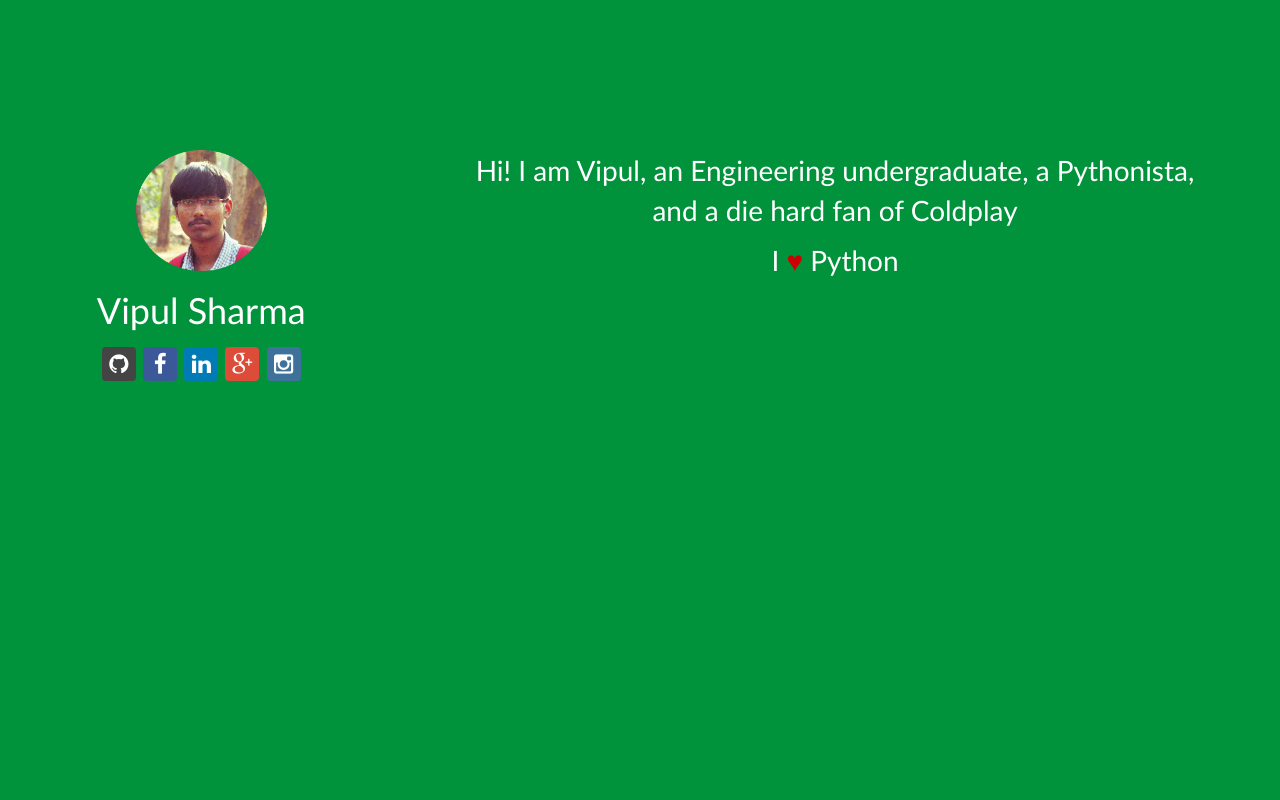
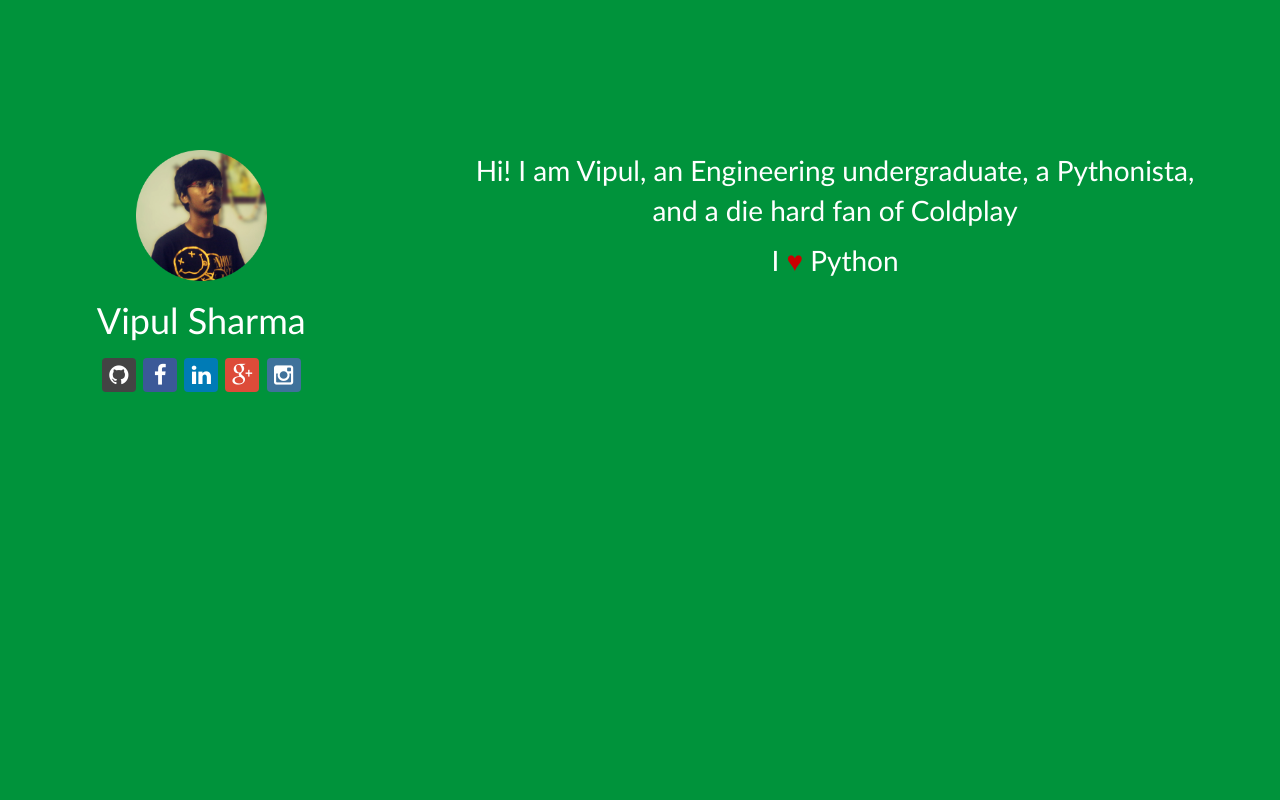
Before and after one commit to vipul-sharma20/django-HN, a Django app: template contacts/templates/myself.html in a window 1280 px wide. Run offline with Django 3.2, Linux system fonts and the light colour scheme; the template is opened without the code that fills it, so the values that code supplies are empty; parts of the project's set-up code (start-up, migrations or seed data) failed here and were passed over; some libraries are stand-ins or nearby versions.

Commit message:
changed image

```diff
--- a/contacts/templates/myself.html
+++ b/contacts/templates/myself.html
@@ -52,7 +52,7 @@
             <div class="row">
                 <div class="col-md-3 col-md-offset-0">
                     <div class="heading">
-                        <img src="{% static 'icons/me.gif' %}" id="img">
+                        <img src="{% static 'icons/me.png' %}" id="img">
                         <h1>Vipul Sharma</h1>
             <a class="btn btn-social-icon btn-github" href="https://github.com/vipul-sharma20" title="GitHub" rel="nofollow">
                 <i class="fa fa-github"></i>
```
Also changed, not shown: contactlist/static/icons/me.png (added).
